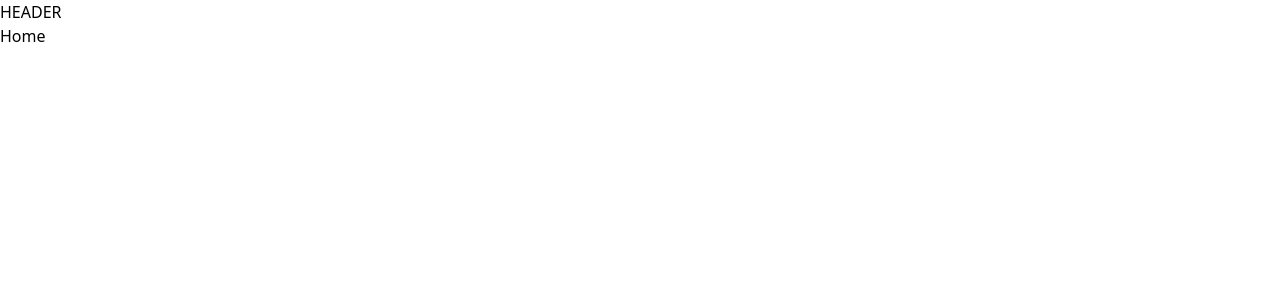
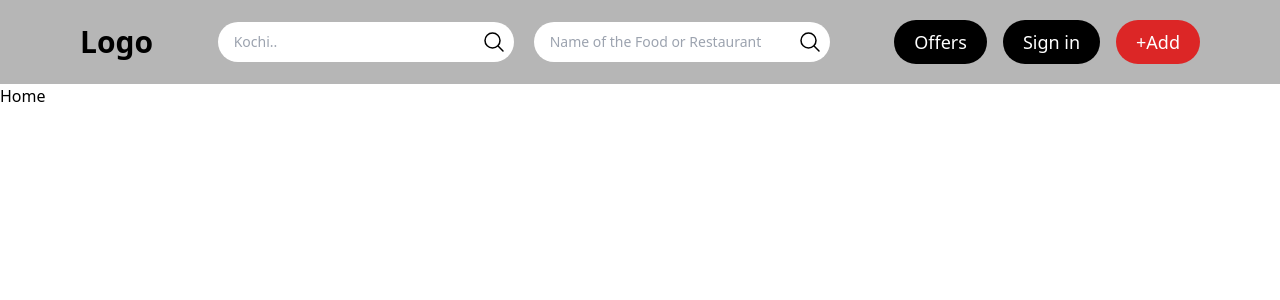
Before and after one commit to vaisakhpn/socialfood, a Next.js app: page / in a window 1280 px wide. Shown: the top 300 px of the page. Built offline with nearby package versions, Linux system fonts and the light colour scheme.

Commit message:
Header added

```diff
--- a/app/(root)/layout.tsx
+++ b/app/(root)/layout.tsx
@@ -1,11 +1,13 @@
+import Header from "@/components/ui/Header";
+
 export default function RootLayout({
   children,
 }: Readonly<{
   children: React.ReactNode;
 }>) {
   return (
-    <main>
-      HEADER
+    <main className="flex-row w-full font-inter">
+      <Header />
       {children}
     </main>
   );
--- /dev/null
+++ b/components/NavBarActionMenu.tsx
@@ -0,0 +1,27 @@
+import Link from "next/link";
+
+const NavBarActionMenu = () => {
+  return (
+    <div>
+      <nav className="flex gap-4">
+        <button className="bg-black p-2 px-5 rounded-full items-center hover:bg-slate-700 hidden sm:inline-block">
+          <Link className="text-white text-lg" href={""}>
+            Offers
+          </Link>
+        </button>
+        <button className="bg-black p-1 sm:p-2 px-2 sm:px-5 rounded-full items-center hover:bg-slate-700">
+          <Link className="text-white text-sm sm:text-lg" href={""}>
+            Sign in
+          </Link>
+        </button>
+        <button className="bg-red-600 p-2 px-5  rounded-full items-center hover:bg-red-500 hidden sm:inline-block">
+          <Link className="text-white text-lg" href={""}>
+            +Add
+          </Link>
+        </button>
+      </nav>
+    </div>
+  );
+};
+
+export default NavBarActionMenu;
--- /dev/null
+++ b/components/SearchBox.tsx
@@ -0,0 +1,26 @@
+import Search from "./icons/Search";
+
+interface SearchBoxProps {
+  label: string;
+}
+
+const SearchBox = ({ label }: SearchBoxProps) => {
+  return (
+    <div>
+      <form className="bg-white p-2 rounded-full flex items-center">
+        <div className="flex">
+          <input
+            type="text"
+            className="bg-transparent pl-2 focus:outline-none text-nowrap w-44 sm:w-64 "
+            placeholder={label}
+          />
+          <div className="cursor-pointer">
+            <Search />
+          </div>
+        </div>
+      </form>
+    </div>
+  );
+};
+
+export default SearchBox;
--- /dev/null
+++ b/components/icons/Search.jsx
@@ -0,0 +1,7 @@
+export default function Search() {
+  return (
+    <svg xmlns="http://www.w3.org/2000/svg" fill="none" viewBox="0 0 24 24" strokeWidth={1.5} stroke="currentColor" className="w-6 h-6">
+  <path strokeLinecap="round" strokeLinejoin="round" d="m21 21-5.197-5.197m0 0A7.5 7.5 0 1 0 5.196 5.196a7.5 7.5 0 0 0 10.607 10.607Z" />
+</svg>
+  )
+}
--- /dev/null
+++ b/components/ui/Header.tsx
@@ -0,0 +1,20 @@
+import Link from "next/link";
+import SearchBox from "../SearchBox";
+import NavBarActionMenu from "../NavBarActionMenu";
+
+export default function Header() {
+  return (
+    <div className="w-full  bg-header p-1">
+      <header className="header">
+        <Link className="text-black font-bold text-xl sm:text-3xl" href="/">
+          Logo
+        </Link>
+        <div className="sm:flex sm:flex-row flex flex-col sm:gap-5 gap-2 text-xs sm:text-sm">
+          <SearchBox label="Kochi.." />
+          <SearchBox label="Name of the Food or Restaurant" />
+        </div>
+        <NavBarActionMenu />
+      </header>
+    </div>
+  );
+}
```
